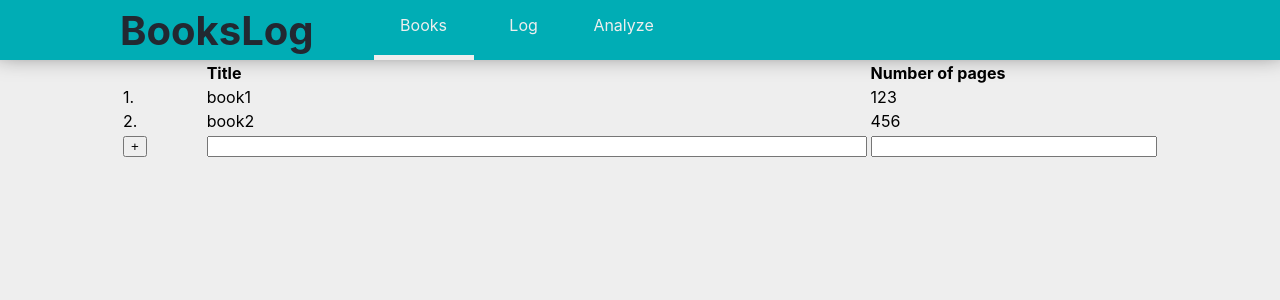
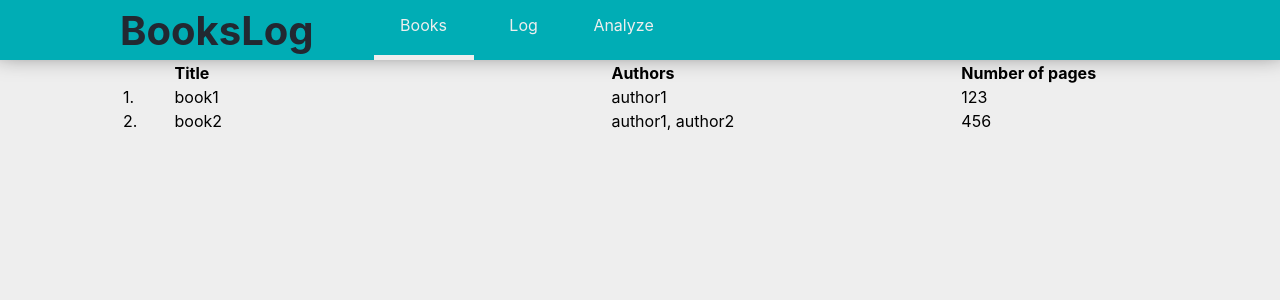
Before and after one commit to palys/bookslog, a React (Create React App) app in the folder web/: page /books in a window 1280 px wide. Shown: the top 300 px of the page. Built offline with nearby package versions, Linux system fonts and the light colour scheme.

Commit message:
Display authors

```diff
--- a/web/src/pages/BooksPage.tsx
+++ b/web/src/pages/BooksPage.tsx
@@ -28,45 +28,28 @@ const books: Book[] = [{
 
 const BooksPage: React.FC = () => (
     <Page>
-        <StyledTable>
+        <table>
             <tr>
                 <Header width={1} />
                 <Header width={10}>Title</Header>
+                <Header width={8}>Authors</Header>
                 <Header width={4}>Number of pages</Header>
             </tr>
             {books.map((book, i) => (
                 <tr key={book.id}>
                     <td>{i + 1}.</td>
                     <td>{book.title}</td>
+                    <td>{book.authors.map(({name}) => name).join(', ')}</td>
                     <td>{book.numberOfPages}</td>
                 </tr>
             ))}
-            <tr>
-                <td>
-                    <button>+</button>
-                </td>
-                <td>
-                    <Input />
-                </td>
-                <td>
-                    <Input />
-                </td>
-            </tr>
-        </StyledTable>
+        </table>
     </Page>
 );
-
-const StyledTable = styled.table`
-    width: 100%;
-`;
 
 const Header = styled.th`
     text-align: left;
     width: ${({width}: {width: number}) => width}%;
 `;
 
-const Input = styled.input`
-    width: 100%;
-`;
-
 export default BooksPage;
```
